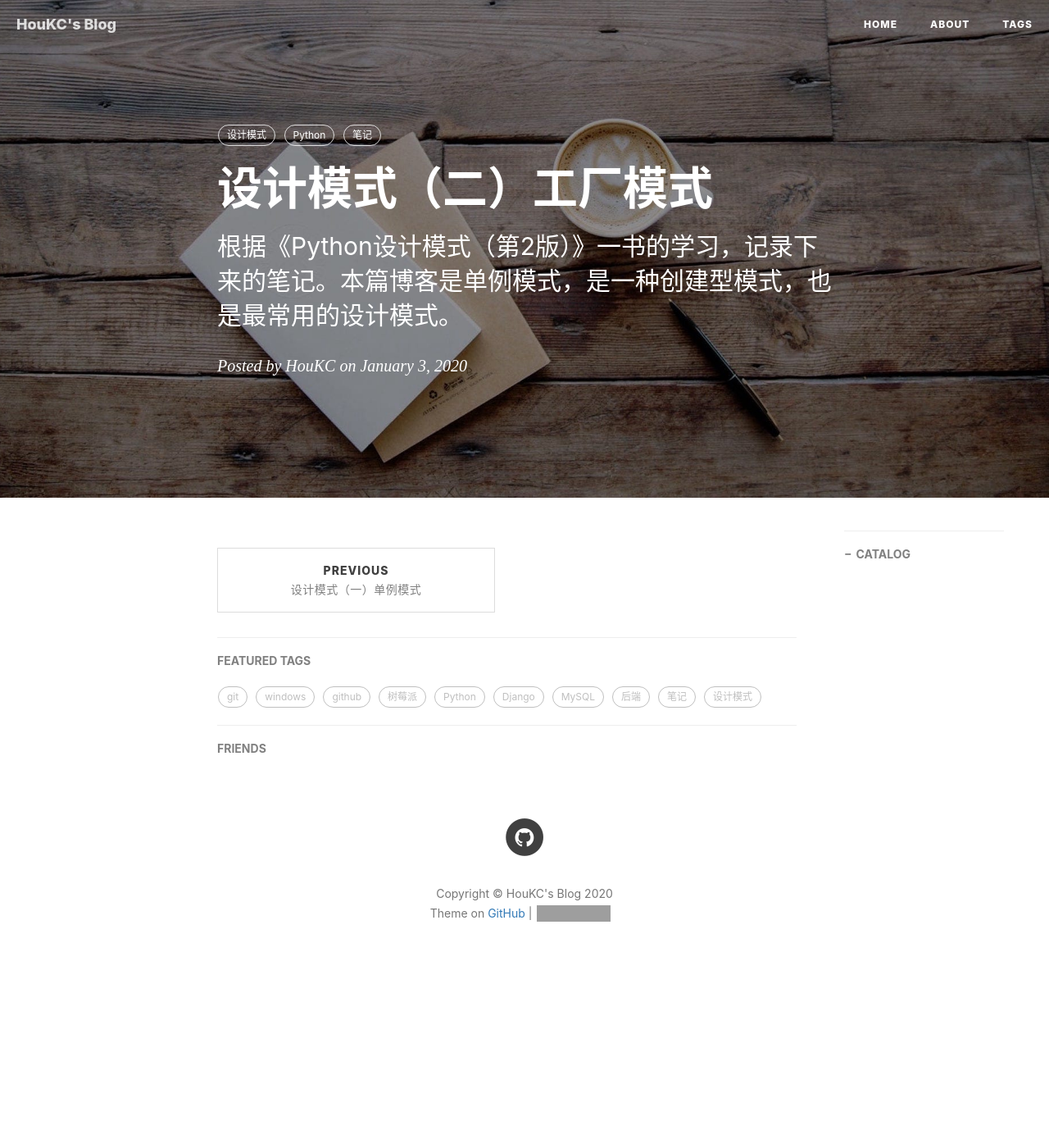
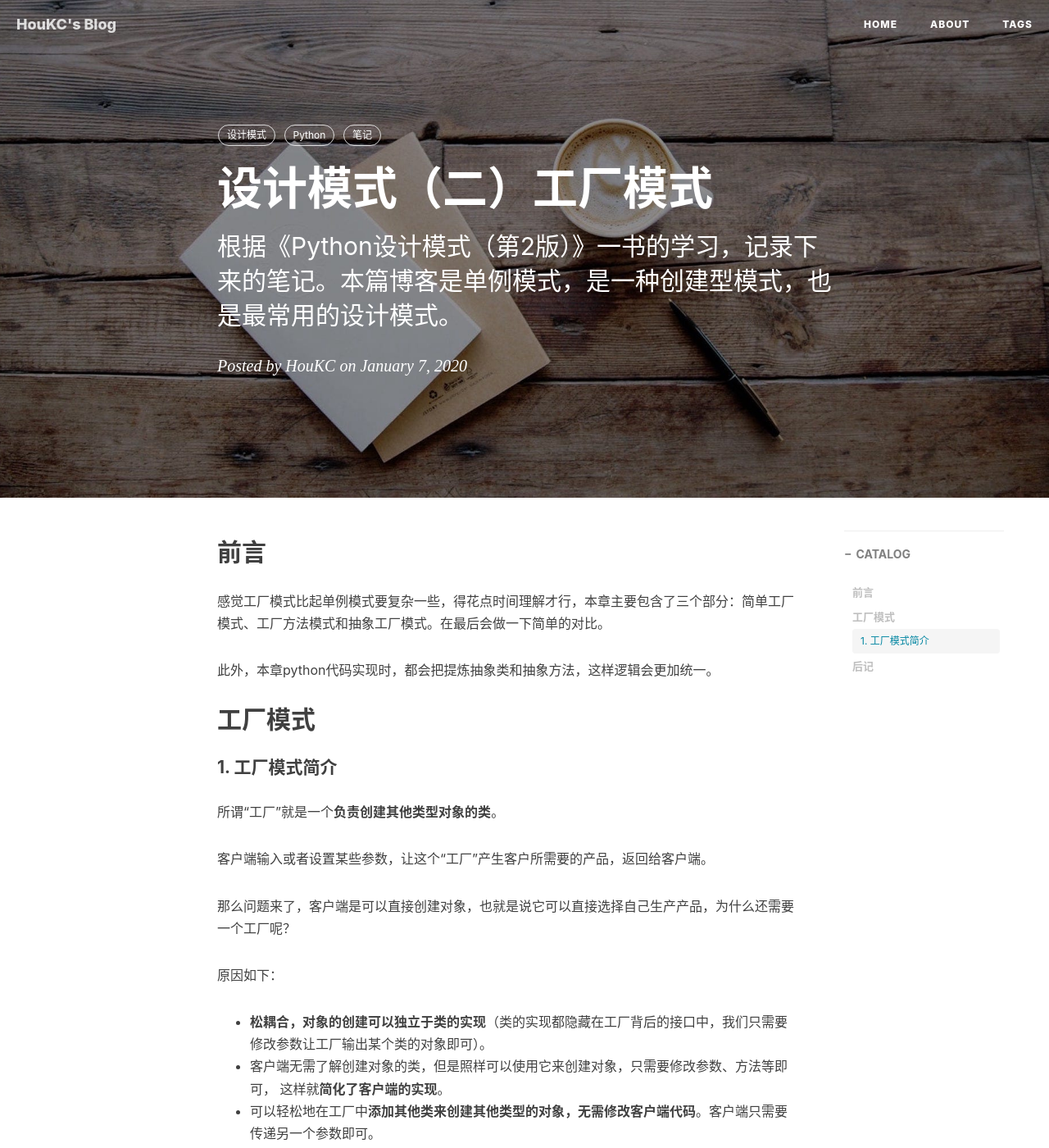
Before and after one commit to HouKC/houkc.github.io, a Jekyll site: the page built from _posts/2020-01-03-factoryPattern.md, in a window 1280 px wide and 1400 px high. Shown: the whole window at 82% size. Built offline with Jekyll 4.4.1, drawn with Linux system fonts in a browser that asks for light colours; nearby versions of some CDN libraries; comment, search, counter and statistics services are not loaded; some of the changed text lies outside the part shown; grey boxes are pictures that could not be loaded.

Commit message:
update factoryPattern.md

```diff
--- a/_posts/2020-01-03-factoryPattern.md
+++ b/_posts/2020-01-03-factoryPattern.md
@@ -11,3 +11,29 @@ tags:
     - Python
     - 笔记
 ---
+
+## 前言
+感觉工厂模式比起单例模式要复杂一些，得花点时间理解才行，本章主要包含了三个部分：简单工厂
+模式、工厂方法模式和抽象工厂模式。在最后会做一下简单的对比。
+
+此外，本章python代码实现时，都会把提炼抽象类和抽象方法，这样逻辑会更加统一。
+
+## 工厂模式
+#### 1. 工厂模式简介
+所谓“工厂”就是一个**负责创建其他类型对象的类**。
+
+客户端输入或者设置某些参数，让这个“工厂”产生客户所需要的产品，返回给客户端。
+
+那么问题来了，客户端是可以直接创建对象，也就是说它可以直接选择自己生产产品，为什么还需要
+一个工厂呢？
+
+原因如下：
+- **松耦合，对象的创建可以独立于类的实现**（类的实现都隐藏在工厂背后的接口中，我们只需要
+修改参数让工厂输出某个类的对象即可）。
+- 客户端无需了解创建对象的类，但是照样可以使用它来创建对象，只需要修改参数、方法等即可，
+这样就**简化了客户端的实现**。
+- 可以轻松地在工厂中**添加其他类来创建其他类型的对象，无需修改客户端代码**。客户端只需要
+传递另一个参数即可。
+- 工厂还可以重用现有对象。但是，如果客户端直接创建对象的话，总是创建一个新对象。
+
+## 后记
```
Also changed, not shown: other parts of _posts/2020-01-03-factoryPattern.md (+1 -1 lines).
